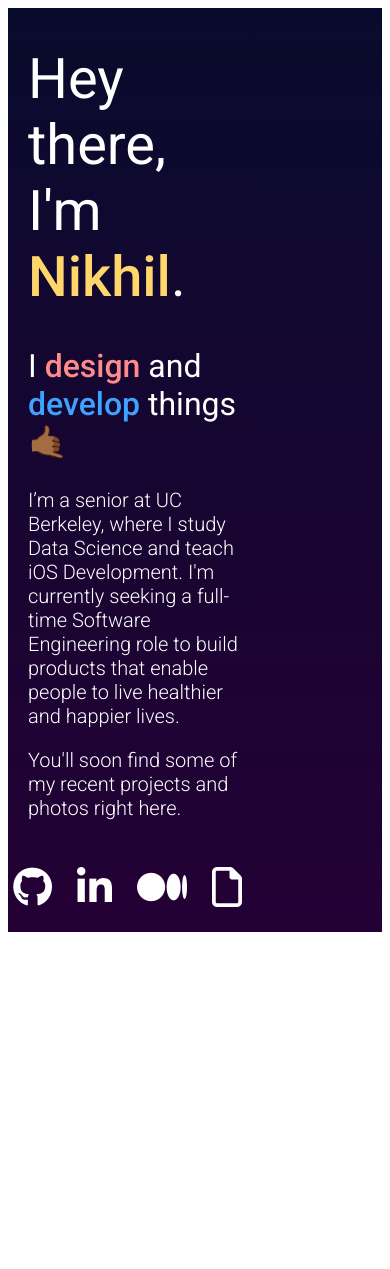
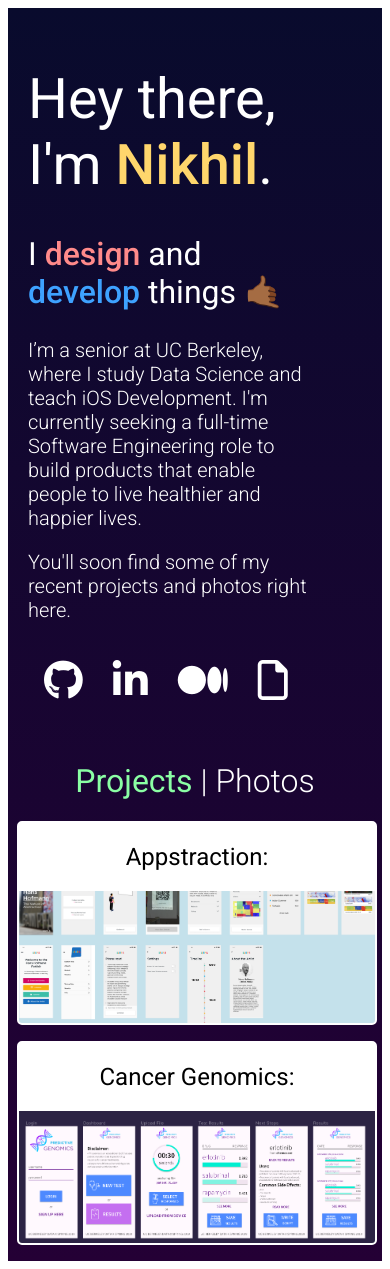
Before and after one commit to nyerasi/nyerasi.github.io, a React (Create React App) app: page / in a window 390 px wide. Before the commit the page ends 940 px from the top, so only its background shows below. Built offline with nearby package versions, Linux system fonts and the light colour scheme.

Commit message:
added media query to splash page and social links to project card

```diff
--- /dev/null
+++ b/src/components/NavigationMenu.js
@@ -0,0 +1,29 @@
+import React, { Component } from 'react';
+import styled, { css } from 'styled-components';
+
+const Bar = styled.div`
+  width: 100%;
+`
+const Title = styled.h1`
+  display: inline-block;
+  font-family: 'Roboto', sans-serif;
+  font-weight: 300;
+  font-size: 2em;
+  color: white;
+`;
+
+
+export default class NavigationMenu extends React.Component {
+  render() {
+    const nameStyle = {
+      color: '#8AFFA4',
+      fontWeight: 400
+    };
+
+    return (
+      <Bar>
+        <Title><span style={nameStyle}>Projects </span>| Photos</Title>
+      </Bar>
+    );
+  }
+}
--- a/src/components/ProjectCard.js
+++ b/src/components/ProjectCard.js
@@ -1,13 +1,16 @@
 import React, { Component } from 'react';
-import Image from '../components/Image.js'
+import Socials from './Socials.js'
 import styled, { css } from 'styled-components';
 
 // Flipping card
 const Card = styled.article`
   position: relative;
-  width: 100%;
+  width: 95%;
+  margin-left: auto;
+  margin-right: auto;
   padding-bottom: 20px;
-  min-height: 200px;
+  /* min-height: ${props => props.minHeight != '' ? props.minHeight : '200px'}; */
+  height: ${props => props.minHeight != '' ? props.minHeight : '200px'};
   cursor: pointer;
   perspective: 1000px;
   transition: all .25s ease-in-out;
@@ -19,25 +22,26 @@ const Card = styled.article`
 
   &.flipped {
     & > div:first-of-type { // frontside of the card
-      transform: perspective(1000px) rotateY(-180deg);
+      transform: perspective(1000px) rotateX(180deg);
     }
 
     & > div:last-of-type { // backside of the card
-      transform: perspective(1000px) rotateY(0deg);
+      transform: perspective(1000px) rotateX(0deg);
     }
   }
 `
 
 // Card sides
 const CardSide = css`
+  width: 100%;
+  /* min-height: ${props => props.minHeight != '' ? props.minHeight : '300px'}; */
+  height: ${props => props.minHeight != '' ? props.minHeight : '300px'};
   border: 2px solid white;
   border-radius: 5px;
   position: absolute;
-  bottom: 20px;
   overflow: hidden;
   display: flex;
   flex-direction: column;
-  justify-content: center;
   backface-visibility: hidden;
   transition: all .25s ease-in-out;
 `
@@ -54,7 +58,7 @@ const CardFront = styled.div`
 const CardBack = styled.div`
   ${CardSide};
   background-color: white;
-  transform: rotateY(-180deg);
+  transform: rotateX(180deg);
 `
 
 // Card content
@@ -66,9 +70,24 @@ const CardNumber = styled.span`
 `
 
 const CardTitle = styled.h2`
+  text-align: center;
   font-family: 'Roboto', sans-serif;
   font-weight: 400;
-  font-size: 2em;
+  font-size: 1.5em;
+`
+
+const CardHeader = styled.h3`
+  text-align: center;
+  font-family: 'Roboto', sans-serif;
+  font-weight: 400;
+  font-size: 1.25em;
+`
+
+const CardSubtitle = styled.h4`
+  text-align: center;
+  font-family: 'Roboto', sans-serif;
+  font-weight: 300;
+  font-size: 0.75em;
 `
 
 const CardDescription = styled.span`
@@ -98,25 +117,46 @@ const Icon = styled.a`
 	}
 `
 
+const Image = styled.img`
+  bottom: 0;
+  max-width: 100%;
+  max-height: ${props => props.height != '' ? props.height : '250px'};
+  width: auto;
+  height: auto;
+  object-fit: cover;
+}
+`
+/*
+card props:
+card front: title, subtitle
+card back: description, photos, github link, web link (if applicable),
+*/
 export default class ProjectCard extends React.Component {
   flipCard(event) {
     event.currentTarget.classList.toggle('flipped')
   }
 
   render() {
+    const nameStyle = {
+      color: '#FFD66C',
+      fontWeight: 500,
+      fontSize: '1.25em'
+    };
     return (
-      <Card onClick={this.flipCard.bind(this)}>
-        <CardFront>
-          <CardTitle>Appstraction</CardTitle>
-          <CardDescription>A progressive web application for the Berkeley Art Museum and Pacific Film Archive featuring exclusive curator commmentary.</CardDescription>
-          <SocialIcons>
-              <span><Icon href="https://www.github.com/nyerasi"><i class="fab fa-github"></i></Icon></span>
-              <span><Icon href="https://medium.com/@nikhil.yerasi"><i class="fab fa-medium-m"></i></Icon></span>
-              <span><Icon href="https://drive.google.com/file/d/1cyYKcEyXm50jVPl7lapX_J0Wfsa4pBo_/view?usp=sharing"><i class="fas fa-link"></i></Icon></span>
-          </SocialIcons>
+      <Card onClick={this.flipCard.bind(this)} minHeight={this.props.minHeight}>
+        <CardFront minHeight={this.props.minHeight}>
+          <CardTitle>{this.props.title}</CardTitle>
+          <Image src={this.props.image} height={this.props.imageHeight}/>
         </CardFront>
-        <CardBack>
-          <CardDescription>A progressive web application for the Berkeley Art Museum and Pacific Film Archive featuring exclusive curator commmentary.</CardDescription>
+        <CardBack minHeight={this.props.minHeight}>
+        <CardHeader>{this.props.header}</CardHeader>
+        <CardDescription>{this.props.description}</CardDescription>
+        <CardSubtitle>{this.props.subtitle}</CardSubtitle>
+        <Socials
+          fontSize = '1.5em'
+          fontColor = {'black'}
+          entries={this.props.links}
+        />
         </CardBack>
       </Card>
     );
--- a/src/components/Projects.js
+++ b/src/components/Projects.js
@@ -1,30 +1,74 @@
 import React, { Component } from 'react';
 import styled, { css } from 'styled-components';
 import ProjectCard from './ProjectCard.js'
-
-const CardContainer = styled.span`
-  margin-right: auto;
-  margin-left: auto;
-  width: 50%;
-`;
+import bampfa from '../assets/BAMPFA.png'; // Tell Webpack this JS file uses this image
+import genomics from '../assets/genomics.png'; // Tell Webpack this JS file uses this image
 
 const CardColumn = styled.span`
-  flex-direction: column;
-  margin-right: auto;
-  margin-left: auto;
+  text-align: center;
   height: 100%;
+  width: 100%;
 `;
 
 export default class Projects extends React.Component {
   render() {
+    const nameStyle = {
+      color: '#FFD66C',
+      fontWeight: 500
+    };
+
+    const designStyle = {
+      color: '#FF8A8A',
+      fontWeight: 500
+    };
+
+    const developStyle = {
+      color: '#3EA2FF',
+      fontWeight: 500
+    };
+    const subtitleStyle = {
+      fontWeight: 500,
+      fontSize: '1.25em'
+    };
+    // <SocialIcons>
+    //     <span><Icon href="https://www.github.com/nyerasi-zz/appstraction"><i class="fab fa-github"></i></Icon></span>
+    //     <span><Icon href="https://medium.com/@nikhil.yerasi"><i class="fab fa-medium-m"></i></Icon></span>
+    //     <span><Icon href="https://bampfa.now.sh"><i class="fas fa-link"></i></Icon></span>
+    // </SocialIcons>
+    const bampfaLinks = {
+      'link':'https://bampfa.now.sh',
+      'figma':'https://www.figma.com/proto/E49R3IZkcQynU9VMfNWxIU/BAMPFA-Wireframes?node-id=24%3A2&viewport=110%2C1038%2C0.17884130775928497&scaling=min-zoom',
+      'github':'https://github.com/nyerasi-zz/appstraction'
+    };
+
+    const genomicsLinks = {
+      'file':'https://drive.google.com/open?id=1K0MmjuwjmtizjQZVKEZILu-mzDpYi_PD',
+      'figma':'https://www.figma.com/proto/SpIC2Ez6bK0Igl3IWtdrfeDy/Cancer-Genomics-Wireframe?node-id=1%3A2&viewport=-1361%2C211%2C0.9271447658538818&scaling=scale-down',
+      'github':'https://github.com/nyerasi/DataX_Drug_Response'
+    };
+
     return (
         <CardColumn>
-          <ProjectCard/>
-          <ProjectCard/>
-          <ProjectCard/>
-          <ProjectCard/>
-          <ProjectCard/>
-          <ProjectCard/>
+          <ProjectCard
+            title='Appstraction:'
+            description='A progressive web application for the Berkeley Art Museum and Pacific Film Archive featuring exclusive curator commmentary.'
+            header='Accessibility in the Arts'
+            subtitle='React Native, Redux, Express'
+            links={bampfaLinks}
+            image={bampfa}
+            minHeight='200px'
+            imageHeight='150px'
+          />
+          <ProjectCard
+            title='Cancer Genomics:'
+            description='A ML tool for physicians to recommend cancer treatments for patients from their cell-line mutation genomic data.'
+            header='Data-Based Treatment Recommendations'
+            subtitle='Python, React, Flask'
+            links={genomicsLinks}
+            image={genomics}
+            minHeight='200px'
+            imageHeight='150px'
+          />
         </CardColumn>
     );
   }
--- /dev/null
+++ b/src/components/Socials.js
@@ -0,0 +1,65 @@
+import React, { Component } from 'react';
+// import Image from '../components/Image.js'
+import styled, { css } from 'styled-components';
+
+const SocialIcons = styled.div`
+  display: flex;
+  justify-content: ${props => props.justifyContent != '' ? props.justifyContent : 'left'};
+  width: 100%;
+  text-align: center;
+  padding: 1em;
+`
+
+const Icon = styled.a`
+  color: ${props => props.fontColor != '' ? props.fontColor : 'black'};
+  font-size: ${props => props.fontSize != '' ? props.fontSize : '1.5em'};
+  padding-right: 0.75em;
+
+  :hover {
+    color: ${props => props.highlightColor != '' ? props.highlightColor : '#A98AFF'};
+		cursor: pointer;
+    transition: 0.3s ease-out;
+	}
+`
+
+const socialLinks = {
+  'github': 'fab fa-github',
+  'medium': 'fab fa-medium-m',
+  'link': 'fas fa-link',
+  'linkedin': 'fab fa-linkedin-in',
+  'file': 'far fa-file',
+  'figma':'fab fa-figma'
+};
+
+// pass in dictionary of type [String:String] with media type and url
+export default class Socials extends React.Component {
+  render() {
+    var items = [];
+
+    const colors = ['#3EA2FF', '#8AFFA4', '#FFE58A', '#FF8A8A', '#A98AFF'];
+    var index = 0;
+
+    for (const [type, url] of Object.entries(this.props.entries)) {
+      console.log(colors[index % colors.length]);
+      items.push(
+        <span>
+          <Icon
+            fontSize={this.props.fontSize}
+            fontColor={this.props.fontColor}
+            highlightColor= {colors[index % colors.length]}
+            href={url}
+            >
+          <i class={socialLinks[type]}></i>
+          </Icon>
+        </span>
+      );
+      index += 1;
+    }
+
+    return (
+      <SocialIcons justifyContent={this.props.jusitfyContent}>
+          {items}
+      </SocialIcons>
+    );
+  }
+}
--- a/src/components/SplashPage.js
+++ b/src/components/SplashPage.js
@@ -1,7 +1,10 @@
 import React, { Component } from 'react';
 import styled, { css } from 'styled-components';
 import ProjectCard from './ProjectCard.js';
+import Socials from './Socials.js';
 import Projects from './Projects.js';
+import NavigationMenu from './NavigationMenu.js';
+import { device } from './device.js';
 
 const Title = styled.h1`
   font-family: 'Roboto', sans-serif;
@@ -25,54 +28,37 @@ const Body = styled.p`
 `;
 
 const Background = styled.div`
-  display: flex;
   height: 100%;
   width: 100%;
   background-image: linear-gradient(#090B2D, #240035);
+
+  @media ${device.laptop} {
+  display: flex;
+  }
 `;
 
 const About = styled.div`
+  padding-top: 20px;
   margin-left: 20px;
-  width: 60%;
+  width: 75%;
   height: 100%;
   text-align: left;
   padding-bottom: 20px;
+
+  @media ${device.laptop} {
+    width: 60%;
+  }
 `;
 
-const SocialIcons = styled.div`
-  display: flex;
-  justify-content: center;
+const CardContainer = styled.span`
   width: 100%;
   text-align: center;
-  padding-top: 25px;
-`
 
-const Icon = styled.a`
-  color: white;
-  font-size: 2.5em;
-  padding-right: 25px;
-
-  :hover {
-		color: #3EA2FF;
-		cursor: pointer;
-    transition: 0.3s ease-out;
-	}
-`
-
-const CardContainer = styled.span`
-  padding-right: 25px;
-  padding-left: 25px;
-  padding-bottom: 25px;
-  margin-right: auto;
-  margin-left: auto;
-  width: 50%;
-`;
-
-const CardColumn = styled.span`
-  flex-direction: column;
-  margin-right: auto;
-  margin-left: auto;
-  height: 100%;
+  @media ${device.laptop} {
+    width: 60%;
+    margin-left: 20px;
+    margin-right: 20px;
+  }
 `;
 
 
@@ -107,6 +93,7 @@ export default class SplashPage extends React.Component {
   // updateWindowDimensions() {
   //   this.setState({ width: window.innerWidth, height: window.innerHeight });
   // }
+
   render() {
     const nameStyle = {
       color: '#FFD66C',
@@ -121,6 +108,13 @@ export default class SplashPage extends React.Component {
     const developStyle = {
       color: '#3EA2FF',
       fontWeight: 500
+    };
+
+    const socialLinks = {
+      'github':'https://www.github.com/nyerasi',
+      'linkedin':'https://www.linkedin.com/in/nyerasi',
+      'medium':'https://medium.com/@nikhil.yerasi',
+      'file':'https://drive.google.com/file/d/1cyYKcEyXm50jVPl7lapX_J0Wfsa4pBo_/view?usp=sharing'
     };
 
     return (
@@ -138,13 +132,16 @@ export default class SplashPage extends React.Component {
           <Body>
           You'll soon find some of my recent projects and photos right here.
           </Body>
-          <SocialIcons>
-              <span><Icon href="https://www.github.com/nyerasi"><i class="fab fa-github"></i></Icon></span>
-              <span><Icon href="https://www.linkedin.com/in/nyerasi"><i class="fab fa-linkedin-in"></i></Icon></span>
-              <span><Icon href="https://medium.com/@nikhil.yerasi"><i class="fab fa-medium-m"></i></Icon></span>
-              <span><Icon href="https://drive.google.com/file/d/1cyYKcEyXm50jVPl7lapX_J0Wfsa4pBo_/view?usp=sharing"><i class="far fa-file"></i></Icon></span>
-          </SocialIcons>
+          <Socials
+            fontSize = '2.5em'
+            fontColor = {'white'}
+            entries={socialLinks}
+          />
         </About>
+        <CardContainer>
+          <NavigationMenu/>
+          <Projects/>
+        </CardContainer>
       </Background>
     );
   }
--- /dev/null
+++ b/src/components/device.js
@@ -0,0 +1,22 @@
+// for media queries
+
+const size = {
+  mobileS: '320px',
+  mobileM: '375px',
+  mobileL: '425px',
+  tablet: '768px',
+  laptop: '1024px',
+  laptopL: '1440px',
+  desktop: '2560px'
+};
+
+export const device = {
+  mobileS: `(min-width: ${size.mobileS})`,
+  mobileM: `(min-width: ${size.mobileM})`,
+  mobileL: `(min-width: ${size.mobileL})`,
+  tablet: `(min-width: ${size.tablet})`,
+  laptop: `(min-width: ${size.laptop})`,
+  laptopL: `(min-width: ${size.laptopL})`,
+  desktop: `(min-width: ${size.desktop})`,
+  desktopL: `(min-width: ${size.desktop})`
+};
```
Also changed, not shown: src/components/Header.js (deleted, +0 -46 lines), src/assets/BAMPFA.png (added), src/assets/genomics.png (added).
